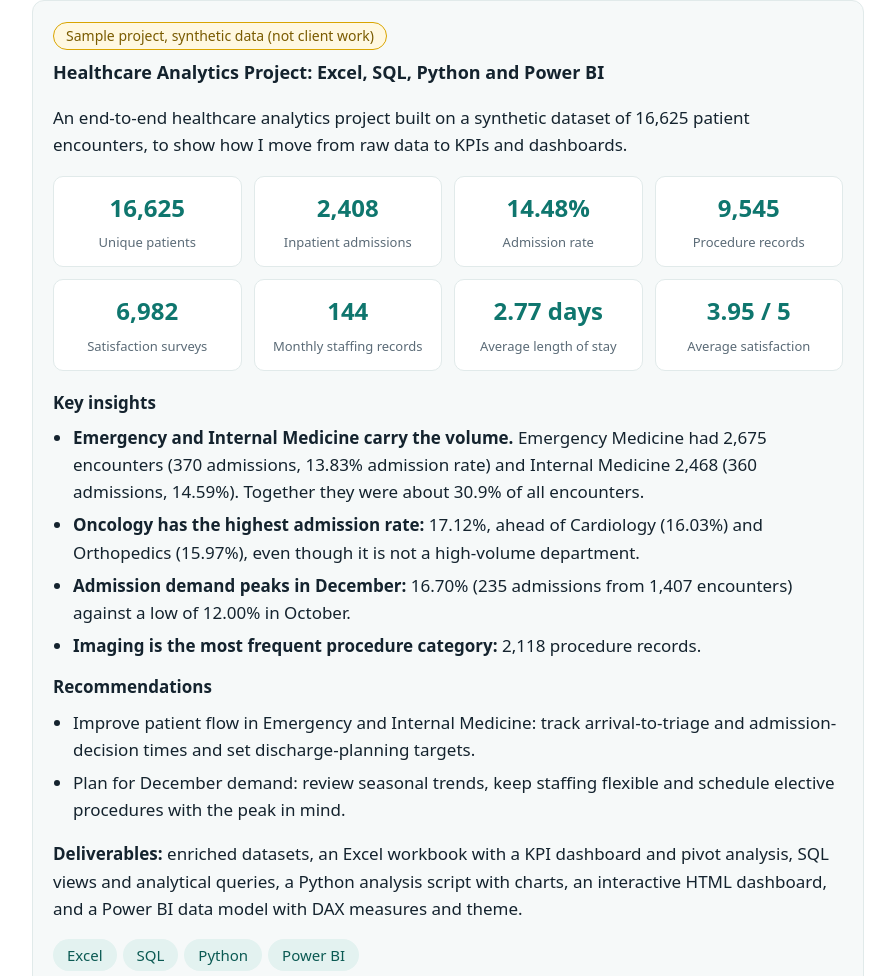
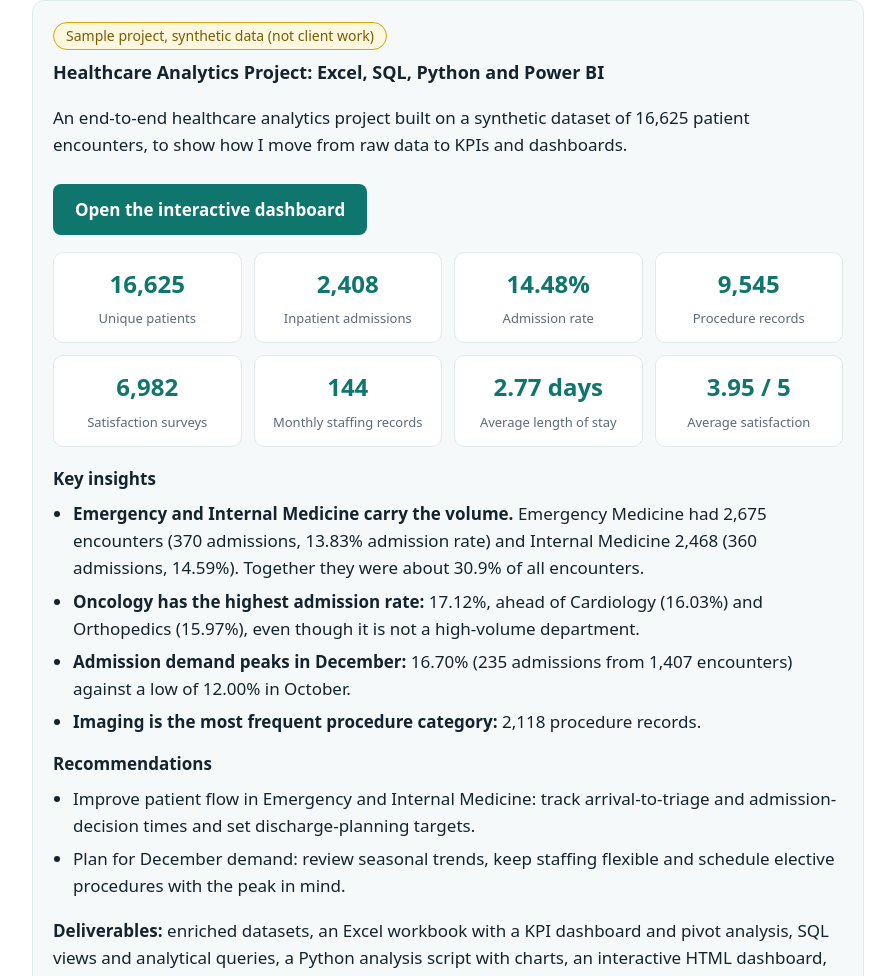
Before and after one commit to moustafa-attia/moustafa-attia.github.io, a plain HTML site: page index.html in a window 1280 px wide. Shown: the part 1480-2456 px from the top of the page, without its empty margins (192-1087 px from the left). Drawn offline with Linux system fonts and the light colour scheme.

Commit message:
Link interactive dashboard from sample project card

```diff
--- a/index.html
+++ b/index.html
@@ -42,6 +42,7 @@ footer{padding:32px 0;color:var(--mut);font-size:14px}
 </div><div class="c" style="margin-top:20px"><span class="tag">Sample project, synthetic data (not client work)</span>
 <h3>Healthcare Analytics Project: Excel, SQL, Python and Power BI</h3>
 <p>An end-to-end healthcare analytics project built on a synthetic dataset of 16,625 patient encounters, to show how I move from raw data to KPIs and dashboards.</p>
+<p><a class="btn" href="dashboard/">Open the interactive dashboard</a></p>
 <div class="k"><div><b>16,625</b><small>Unique patients</small></div><div><b>2,408</b><small>Inpatient admissions</small></div><div><b>14.48%</b><small>Admission rate</small></div><div><b>9,545</b><small>Procedure records</small></div><div><b>6,982</b><small>Satisfaction surveys</small></div><div><b>144</b><small>Monthly staffing records</small></div><div><b>2.77 days</b><small>Average length of stay</small></div><div><b>3.95 / 5</b><small>Average satisfaction</small></div></div>
 <div class="ins"><h4>Key insights</h4><ul>
 <li><b>Emergency and Internal Medicine carry the volume.</b> Emergency Medicine had 2,675 encounters (370 admissions, 13.83% admission rate) and Internal Medicine 2,468 (360 admissions, 14.59%). Together they were about 30.9% of all encounters.</li>
```
